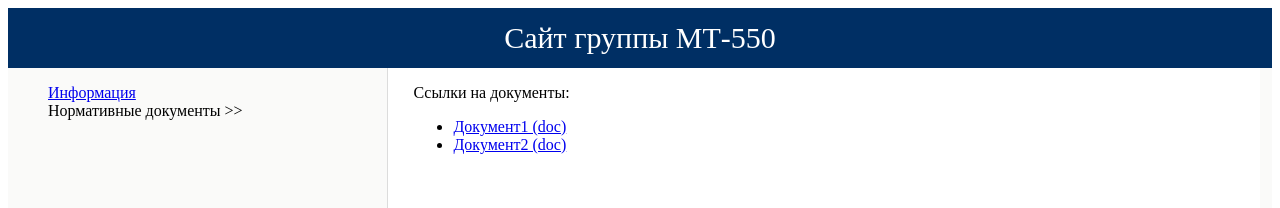
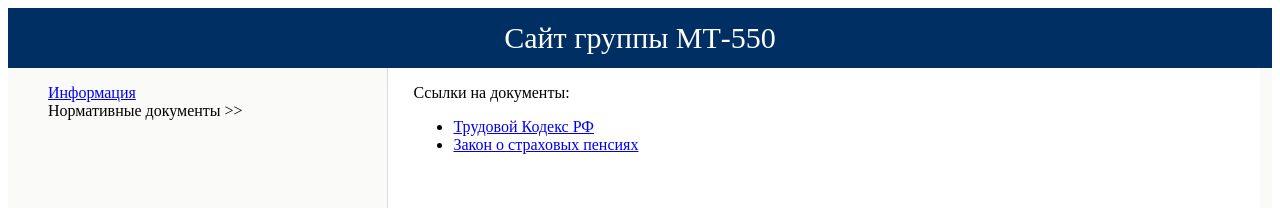
Before and after one commit to MarinaLukjanova/gh-1, a plain HTML site: page page2.html in a window 1280 px wide. Shown: the top 208 px of the page. Drawn offline with Linux system fonts and the light colour scheme.

Commit message:
Update page2.html

```diff
--- a/page2.html
+++ b/page2.html
@@ -18,8 +18,8 @@
 			<div id="content">
 				<p>Ссылки на документы:</p>
 				<ul>
-           <li><a href="doc1.doc">Документ1 (doc) </a> </li>
-           <li><a href="doc2.doc">Документ2 (doc) </a> </li>
+         <li><a href="http://base.consultant.ru/cons/cgi/online.cgi?req=doc;base=LAW;n=170508">Трудовой Кодекс РФ</a></li>
+	 <li><a href="http://base.consultant.ru/cons/cgi/online.cgi?req=doc;base=LAW;n=156525">Закон о страховых пенсиях</a></li>
       </ul>
  </div>
 </div>
```
